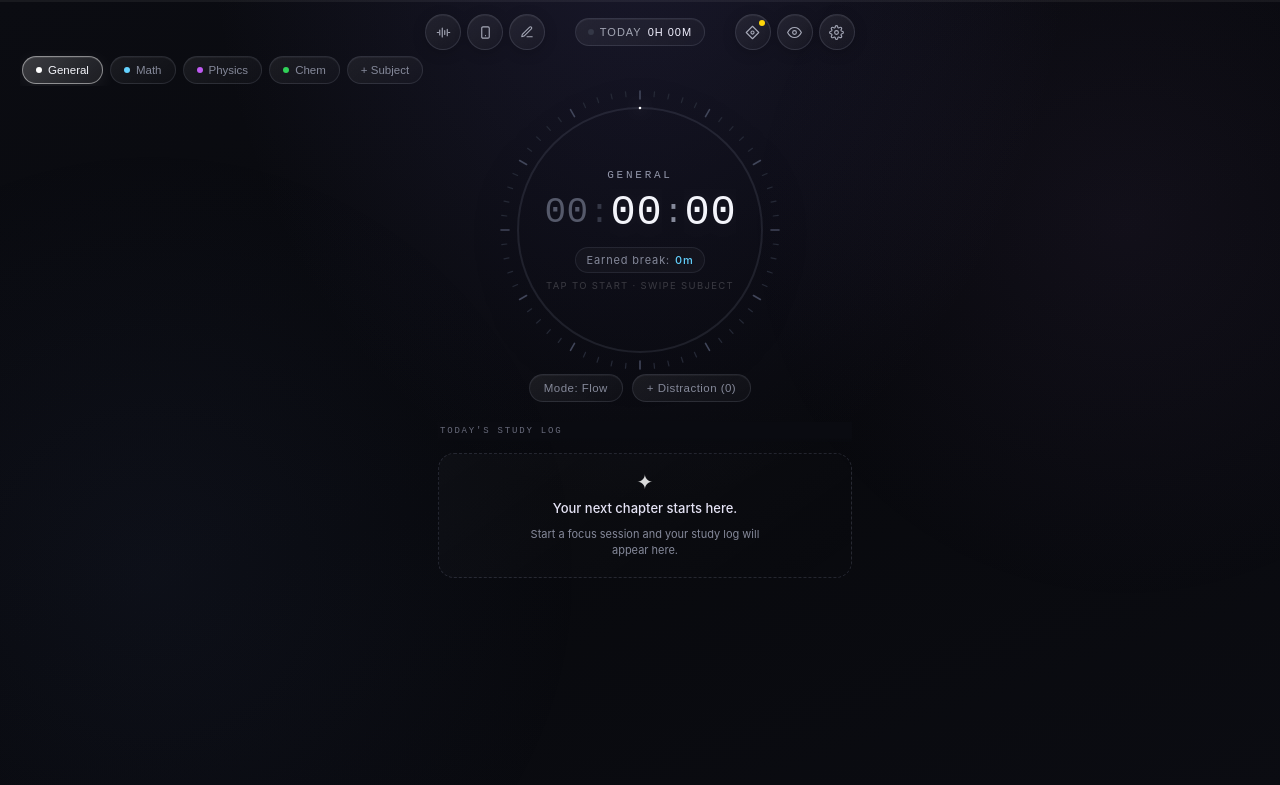
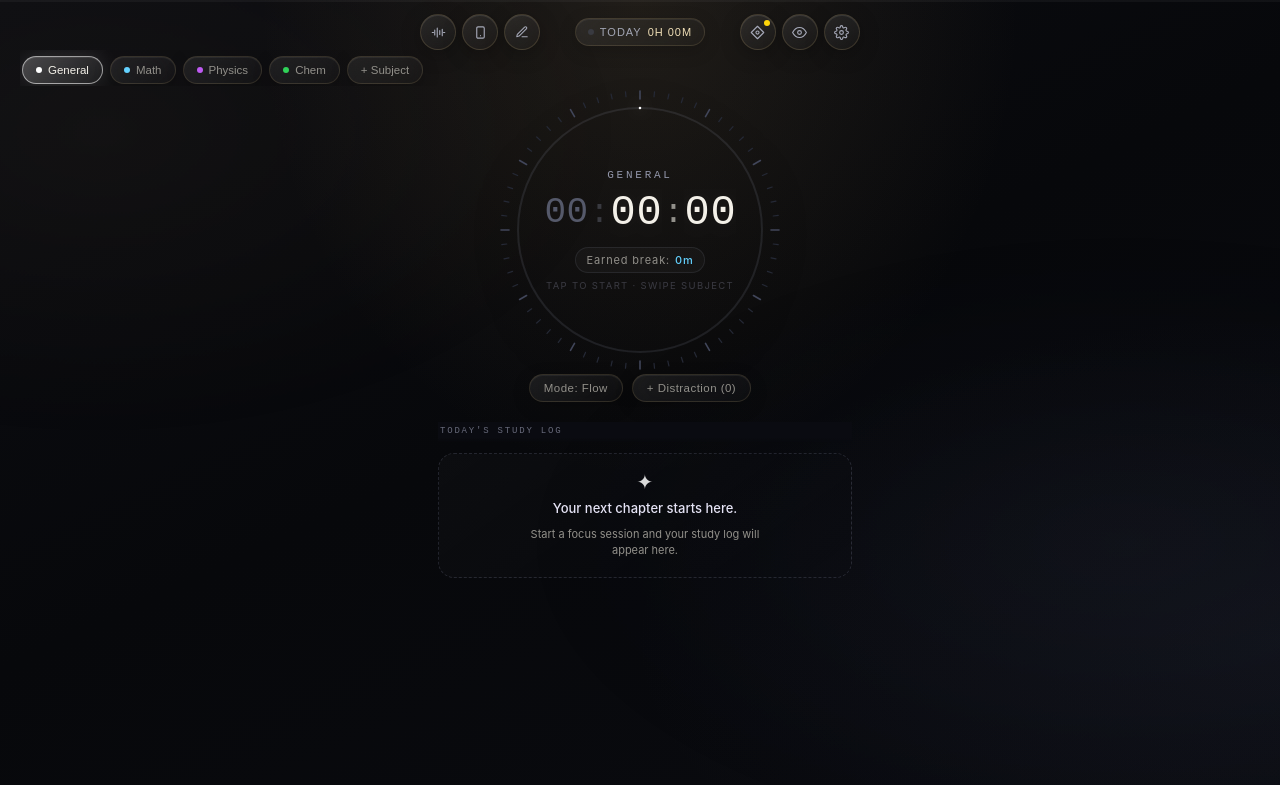
Before and after one commit to someone-codes-12221/minimalist-stopwatch, a plain HTML site: page www/index.html in a window 1280 px wide. Drawn offline with Linux system fonts and the light colour scheme; a web font is replaced by a local one.

Commit message:
Give Chrono Obsidian a cinematic visual overhaul (#31)
* Add cinematic obsidian visual layer

* Refresh cinematic visual stylesheet cache

```diff
--- a/www/index.html
+++ b/www/index.html
@@ -959,7 +959,7 @@
       border: 1px solid rgba(255, 255, 255, 0.12); display: block;
     }
   </style>
-  <link rel="stylesheet" href="visual-polish.css?v=obsidian-polish-1" />
+  <link rel="stylesheet" href="visual-polish.css?v=cinematic-obsidian-v2" />
 </head>
 <body data-font="mono" data-dial="orbital">
   <div class="dim-curtain" id="dimCurtain"></div>
--- a/www/visual-polish.css
+++ b/www/visual-polish.css
@@ -313,3 +313,133 @@ body.running .quick-strip:focus-within,body.running .sessions:focus-within {opac
 .atlas-secret.sealed{opacity:.68}
 .atlas-secret>div:nth-child(2){flex:1;min-width:0}
 @media(max-width:360px){.atlas-hero{padding:15px}.atlas-region,.atlas-secret{gap:8px;padding:10px}.atlas-region-emblem,.atlas-secret-icon{width:30px;height:30px;flex-basis:30px}}
+
+
+/* === CHRONO OBSIDIAN: CINEMATIC OBSIDIAN PASS === */
+:root {
+  --bg: #07080b;
+  --glass: rgba(18, 20, 27, .72);
+  --glass-strong: rgba(27, 29, 39, .88);
+  --glass-border: rgba(205, 190, 150, .16);
+  --text: #f3f0e8;
+  --muted: #92908a;
+  --dim: #393a40;
+  --accent: #d6bd82;
+  --subject-rgb: 214, 189, 130;
+  --obsidian-gold: 214, 189, 130;
+}
+html { background: #07080b; }
+body {
+  isolation: isolate;
+  background:
+    radial-gradient(ellipse at 50% 0%, rgba(145,119,72,.17), transparent 42%),
+    radial-gradient(ellipse at 100% 80%, rgba(74,83,112,.10), transparent 36%),
+    linear-gradient(155deg,#0c0d12 0%,#07080b 48%,#0a0b10 100%);
+}
+body::after {
+  content:"";
+  position:fixed;
+  inset:0;
+  z-index:0;
+  pointer-events:none;
+  opacity:.22;
+  background-image:
+    linear-gradient(rgba(255,255,255,.018) 1px,transparent 1px),
+    linear-gradient(90deg,rgba(255,255,255,.018) 1px,transparent 1px);
+  background-size:48px 48px;
+  mask-image:linear-gradient(to bottom,black,transparent 82%);
+}
+body::before {
+  content:"";
+  position:fixed;
+  inset:-30%;
+  z-index:0;
+  pointer-events:none;
+  opacity:.48;
+  background:
+    radial-gradient(ellipse at 25% 30%,rgba(194,157,91,.10),transparent 26%),
+    radial-gradient(ellipse at 75% 62%,rgba(99,111,148,.10),transparent 30%);
+  animation: obsidian-drift 28s ease-in-out infinite alternate;
+}
+@keyframes obsidian-drift {
+  from { transform:translate3d(-1.5%, -1%, 0) scale(1); }
+  to { transform:translate3d(1.5%, 1%, 0) scale(1.06); }
+}
+.topbar,.subjects-wrap,.dial-wrap,.quick-strip,.sessions {
+  position:relative;
+  z-index:2;
+}
+.topbar { max-width:440px; }
+.icon-btn,.today-pill,.subj-pill,.chip {
+  backdrop-filter:blur(18px) saturate(125%);
+  -webkit-backdrop-filter:blur(18px) saturate(125%);
+}
+.icon-btn {
+  border-color:rgba(214,189,130,.18);
+  background:linear-gradient(145deg,rgba(255,255,255,.085),rgba(255,255,255,.018));
+  box-shadow:0 5px 20px rgba(0,0,0,.26),inset 0 1px 0 rgba(255,255,255,.09);
+}
+.icon-btn.active {
+  color:#f4dfad;
+  border-color:rgba(var(--subject-rgb),.58);
+  background:linear-gradient(145deg,rgba(var(--subject-rgb),.22),rgba(var(--subject-rgb),.055));
+  box-shadow:0 0 24px rgba(var(--subject-rgb),.13),inset 0 1px 0 rgba(255,255,255,.12);
+}
+.today-pill,.subj-pill,.chip {
+  border-color:rgba(214,189,130,.15);
+  background:linear-gradient(145deg,rgba(255,255,255,.075),rgba(255,255,255,.018));
+  box-shadow:0 5px 18px rgba(0,0,0,.18),inset 0 1px 0 rgba(255,255,255,.06);
+}
+.today-pill strong { color:#f0dfb7; }
+.subj-pill.active {
+  background:linear-gradient(135deg,rgba(var(--subject-rgb),.24),rgba(var(--subject-rgb),.055));
+  border-color:rgba(var(--subject-rgb),.55);
+  box-shadow:0 0 22px rgba(var(--subject-rgb),.13),inset 0 1px 0 rgba(255,255,255,.09);
+}
+.ambient-aura {
+  width:min(88vw,520px);
+  height:min(88vw,520px);
+  filter:blur(8px);
+  mix-blend-mode:screen;
+}
+body.running .ambient-aura { opacity:.92; }
+.goal-bar-track { height:2px; background:rgba(255,255,255,.045); }
+.goal-bar-fill { box-shadow:0 0 14px rgba(var(--subject-rgb),.7); }
+.realm-overlay {
+  background:
+    radial-gradient(ellipse at 50% -10%,rgba(154,126,76,.14),transparent 46%),
+    linear-gradient(160deg,#0c0d12,#07080b 62%,#0a0b10);
+}
+.realm-title { color:#e7d6ad; text-shadow:0 0 22px rgba(214,189,130,.16); }
+.res-pill,.realm-card,.realm-panel,.realm-section,.realm-modal,.realm-toast {
+  box-shadow:0 12px 34px rgba(0,0,0,.24),inset 0 1px 0 rgba(255,255,255,.055);
+}
+.realm-toast {
+  border-color:rgba(214,189,130,.24);
+  background:rgba(13,14,18,.94);
+}
+button,.icon-btn,.subj-pill,.chip,.today-pill {
+  transition:
+    transform .22s cubic-bezier(.2,.8,.2,1),
+    border-color .22s ease,
+    background .22s ease,
+    box-shadow .22s ease,
+    color .22s ease;
+}
+button:active,.icon-btn:active,.subj-pill:active,.chip:active {
+  transform:scale(.965);
+}
+@media (hover:hover) {
+  .icon-btn:hover,.subj-pill:hover,.chip:hover,.today-pill:hover {
+    border-color:rgba(214,189,130,.38);
+    box-shadow:0 7px 24px rgba(0,0,0,.28),0 0 18px rgba(214,189,130,.07);
+  }
+}
+@media (prefers-reduced-motion:reduce) {
+  *,*::before,*::after {
+    animation-duration:.01ms !important;
+    animation-iteration-count:1 !important;
+    scroll-behavior:auto !important;
+    transition-duration:.01ms !important;
+  }
+}
```
